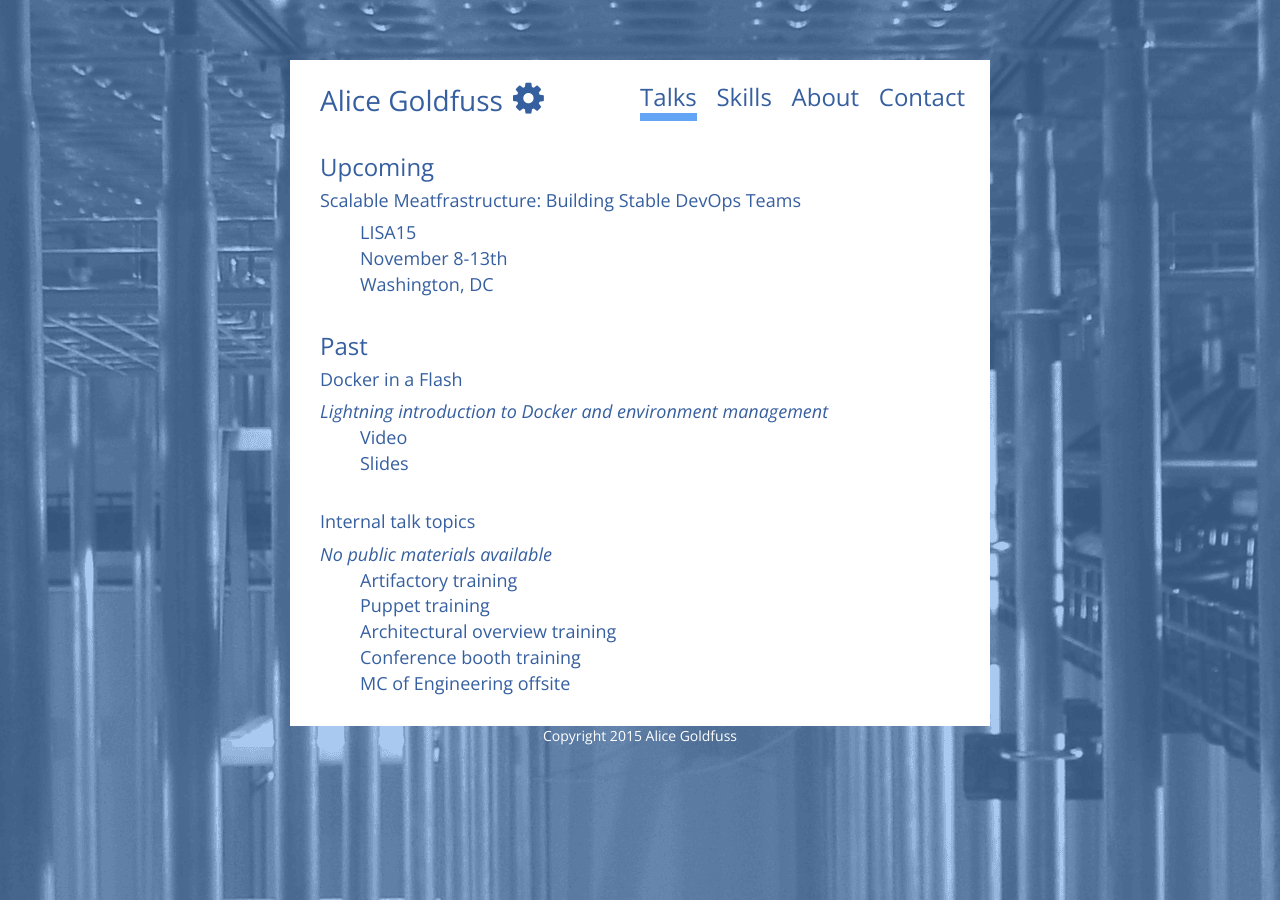
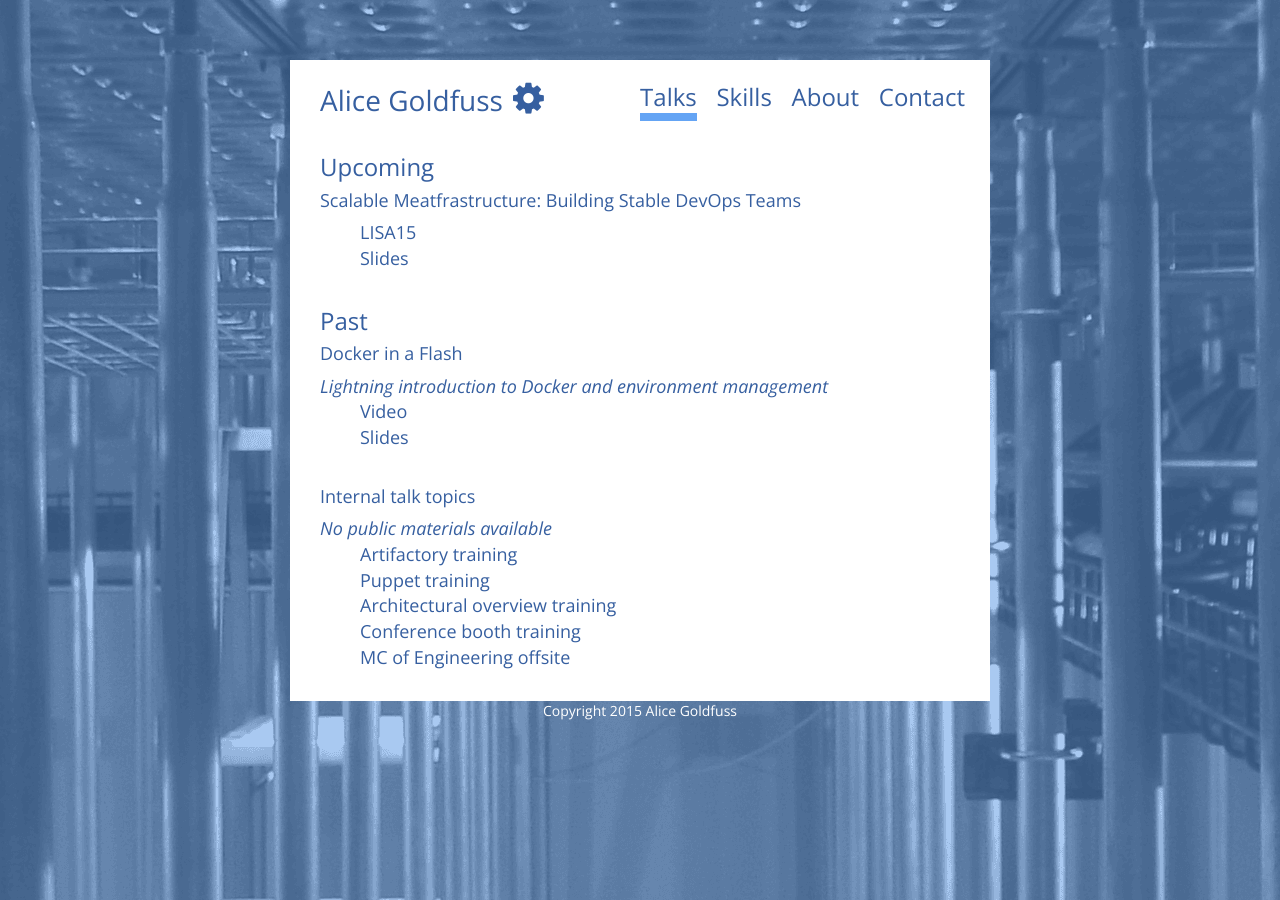
Before and after one commit to alicegoldfuss/alicegoldfuss.github.io, a Jekyll site: the page built from talks.html, in a window 1280 px wide. Built offline with Jekyll 4.4.1, drawn with Linux system fonts in a browser that asks for light colours; nearby versions of some CDN libraries; Markdown is read by kramdown in place of the engine named in the settings.

Commit message:
Added LISA15 slides

```diff
--- a/talks.html
+++ b/talks.html
@@ -9,8 +9,7 @@ page_title: Talks
 <h4>Scalable Meatfrastructure: Building Stable DevOps Teams</h4>
 <ul class="plain">
 	<li class="plain">LISA15</li>
-	<li class="plain">November 8-13th</li>
-	<li class="plain">Washington, DC</li>
+	<li class="plain"><a href="https://speakerdeck.com/alicegoldfuss/scalable-meatfrastructure-building-stable-devops-teams" target="_blank">Slides</a></li>
 </ul>
 <br>
 <h3>Past</h3>
```
